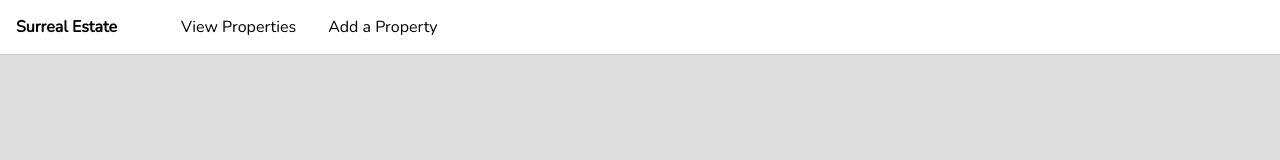
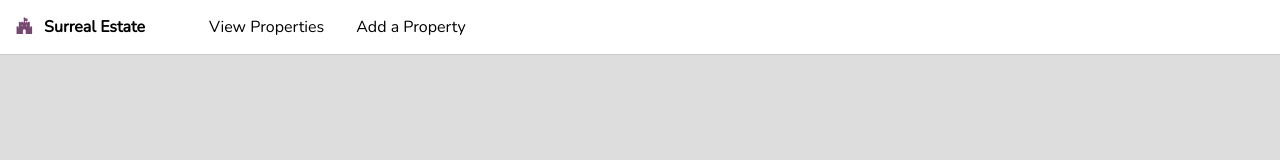
Before and after one commit to CommandShiftHQ/surreal-estate-public, a React app: page / in a window 1280 px wide. Shown: the top 160 px of the page. Built offline with nearby package versions, Linux system fonts and the light colour scheme.

Commit message:
Add font awesome icons

```diff
--- a/index.html
+++ b/index.html
@@ -5,6 +5,7 @@
     <title>Surreal Estate | You'll Be Hardpressed To Find Rental Prices Like Ours!</title>
     <link rel="shortcut icon" type="image/x-icon" href="favicon.ico" />
     <link href="https://fonts.googleapis.com/css?family=Nunito" rel="stylesheet">
+    <link rel="stylesheet" href="https://use.fontawesome.com/releases/v5.2.0/css/all.css" integrity="sha384-hWVjflwFxL6sNzntih27bfxkr27PmbbK/iSvJ+a4+0owXq79v+lsFkW54bOGbiDQ" crossorigin="anonymous">
   </head>
   <body>
     <div id="root"></div>
--- a/src/components/NavBar.css
+++ b/src/components/NavBar.css
@@ -8,6 +8,11 @@
   padding: 1rem;
   font-weight: 600;
   cursor: pointer;
+}
+
+.NavBar > .logo > .fa-fort-awesome {
+  color: #774872;
+  margin-right: 0.5rem;
 }
 
 .NavBar > .nav {
--- a/src/components/NavBar.jsx
+++ b/src/components/NavBar.jsx
@@ -3,7 +3,7 @@
 
 const NavBar = () => (
   <div className="NavBar">
-    <div className="logo">Surreal Estate</div>
+    <div className="logo"><i className="fab fa-fort-awesome" /> Surreal Estate</div>
     <ul className="nav">
       <li className="item">View Properties</li>
       <li className="item">Add a Property</li>
```
